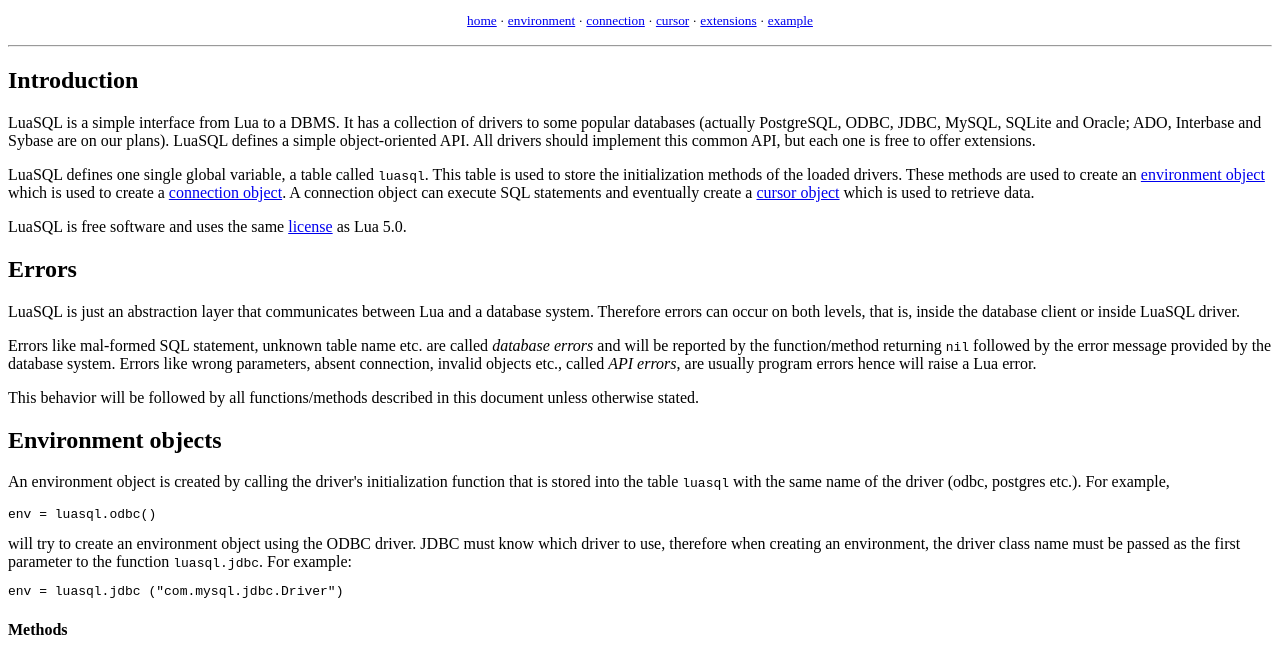
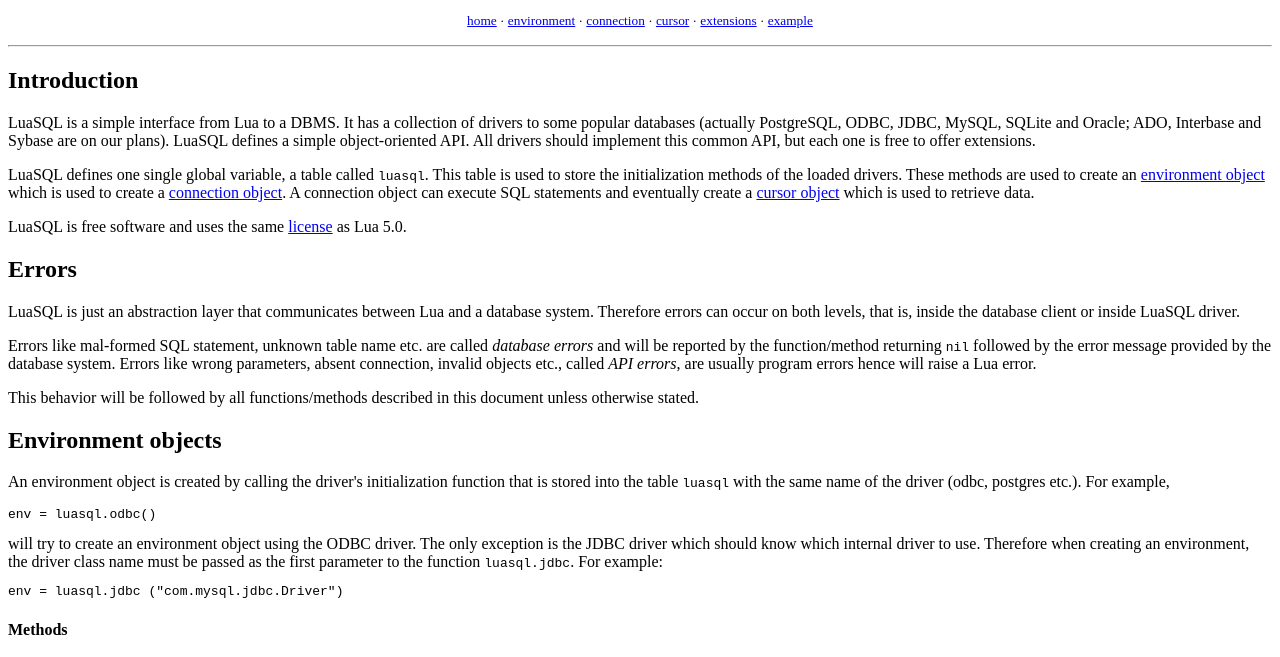
Before and after one commit to lunarmodules/luasql, a plain HTML site: page manual.html in a window 1280 px wide. Shown: the part 209-866 px from the top of the page. Drawn offline with Linux system fonts and the light colour scheme.

Commit message:
detalhe na descricao da criacao do environment JDBC

```diff
--- a/manual.html
+++ b/manual.html
@@ -101,7 +101,8 @@ For example,
 env = luasql.odbc()
 </pre>
 will try to create an environment object using the ODBC driver.
-JDBC must know which driver to use, therefore when creating an environment,
+The only exception is the JDBC driver which should know which
+internal driver to use. Therefore when creating an environment,
 the driver class name must be passed as the first parameter to the function
 <code>luasql.jdbc</code>.
 For example:
@@ -423,7 +424,7 @@ Name: Maria das Dores, E-mail: maria@dores.com
 
 <hr>
 <small>
-$Id: manual.html,v 1.25 2004/11/18 10:56:00 tuler Exp $
+$Id: manual.html,v 1.26 2004/11/18 17:15:39 tuler Exp $
 </small>
 
 </body>
```
